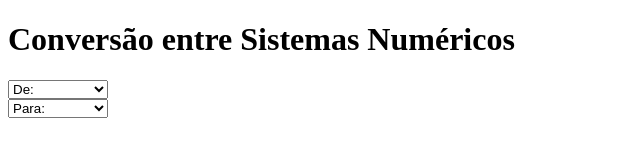
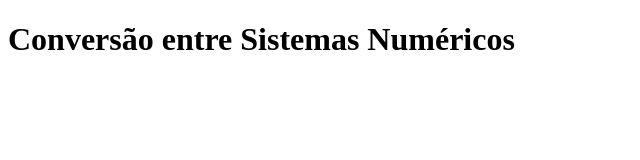
Before and after one commit to fefogaca/UBI_EWMN-TPFinal, a plain HTML site: page Sourcecode/arquivos/conversao.html in a window 1280 px wide. Shown: the whole page, without its empty margins (0-640 px from the left). Drawn offline with Linux system fonts and the light colour scheme.

Commit message:
Incompleto
A fazer:
-código
-botões entre as várias opções
-redirecionar para diferentes páginas para converter

```diff
--- a/Sourcecode/arquivos/conversao.html
+++ b/Sourcecode/arquivos/conversao.html
@@ -4,22 +4,6 @@
 </head>
 <body>
     <h1>Conversão entre Sistemas Numéricos</h1>
-    <form>
-        <select name="sistema">
-            <option value="" selected disabled>De:</option>
-            <option value="binario">Binário</option>
-            <option value="decimal">Decimal</option>
-            <option value="hexadecimal">Hexadecimal</option>
-        </select>
-    </form>
-        <form>
-        <select name="sistema">
-            <option value="" selected disabled>Para:</option>
-            <option value="binario">Binário</option>
-            <option value="decimal">Decimal</option>
-            <option value="hexadecimal">Hexadecimal</option>
-        </select>
-    </form>
     <a href="h"
 </body>
 </html>
```
